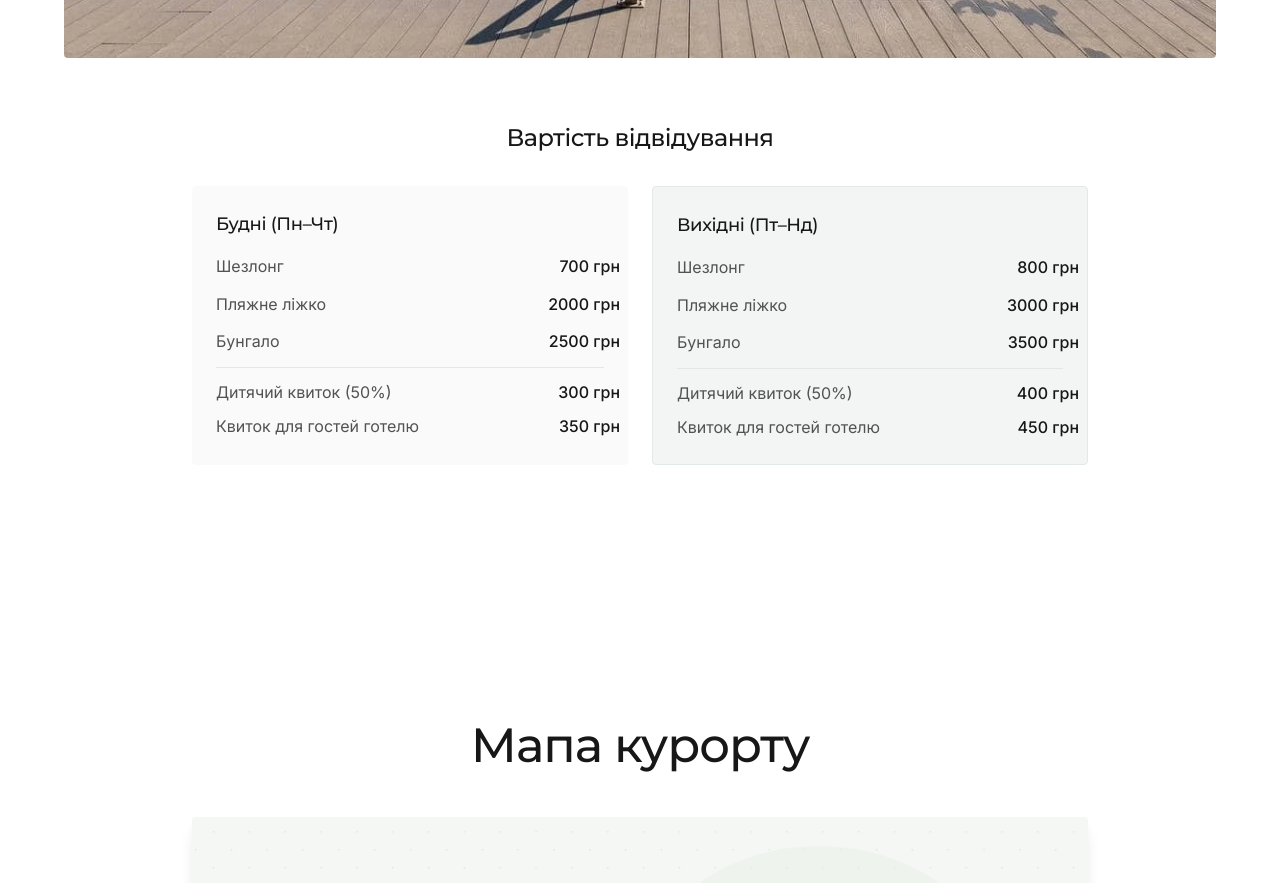
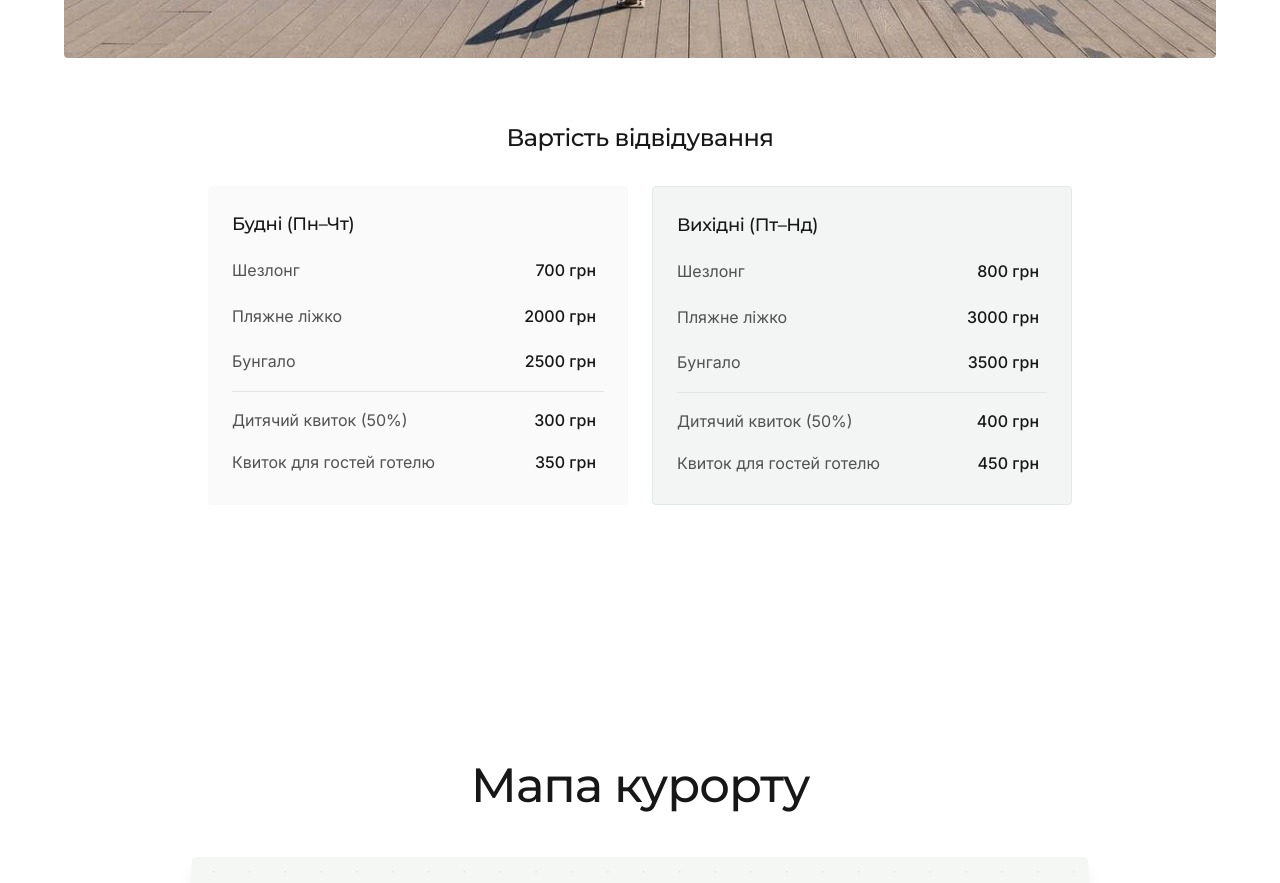
Before and after one commit to STEPS-LAB/chudodiievo-demo, a Next.js app: page / in a window 1280 px wide. Shown: the part 5920-6803 px from the top of the page. Built offline with nearby package versions, Linux system fonts and the light colour scheme.

Commit message:
фікс відступів в секції Басейн

```diff
--- a/src/components/sections/PoolSection.tsx
+++ b/src/components/sections/PoolSection.tsx
@@ -148,7 +148,7 @@ export default function PoolSection() {
           initial={{ opacity: 0, y: 20 }}
           animate={isVisible ? { opacity: 1, y: 0 } : {}}
           transition={{ duration: 0.6, delay: 0.3 }}
-          className="max-w-4xl mx-auto"
+          className="max-w-4xl mx-auto px-4"
         >
           <h3 className="text-2xl font-display font-medium text-neutral-900 text-center mb-8">
             {t.pricing.title}
@@ -161,26 +161,26 @@ export default function PoolSection() {
                 {t.pricing.weekdays}
               </h4>
               <div className="space-y-3">
-                <div className="grid grid-cols-[65%_35%] gap-4">
-                  <span className="text-neutral-600">{t.pricing.sunLounger}</span>
-                  <span className="font-medium text-neutral-900 text-right whitespace-nowrap">{prices.weekdays.sunLounger} {t.pricing.uah}</span>
+                <div className="grid grid-cols-[65%_35%] gap-4 items-start">
+                  <span className="text-neutral-600 py-1">{t.pricing.sunLounger}</span>
+                  <span className="font-medium text-neutral-900 text-right whitespace-nowrap py-1 pr-6">{prices.weekdays.sunLounger} {t.pricing.uah}</span>
                 </div>
-                <div className="grid grid-cols-[65%_35%] gap-4">
-                  <span className="text-neutral-600">{t.pricing.beachBed}</span>
-                  <span className="font-medium text-neutral-900 text-right whitespace-nowrap">{prices.weekdays.beachBed} {t.pricing.uah}</span>
+                <div className="grid grid-cols-[65%_35%] gap-4 items-start">
+                  <span className="text-neutral-600 py-1">{t.pricing.beachBed}</span>
+                  <span className="font-medium text-neutral-900 text-right whitespace-nowrap py-1 pr-6">{prices.weekdays.beachBed} {t.pricing.uah}</span>
                 </div>
-                <div className="grid grid-cols-[65%_35%] gap-4">
-                  <span className="text-neutral-600">{t.pricing.bungalow}</span>
-                  <span className="font-medium text-neutral-900 text-right whitespace-nowrap">{prices.weekdays.bungalow} {t.pricing.uah}</span>
+                <div className="grid grid-cols-[65%_35%] gap-4 items-start">
+                  <span className="text-neutral-600 py-1">{t.pricing.bungalow}</span>
+                  <span className="font-medium text-neutral-900 text-right whitespace-nowrap py-1 pr-6">{prices.weekdays.bungalow} {t.pricing.uah}</span>
                 </div>
                 <div className="border-t border-neutral-200 pt-3 space-y-2">
-                  <div className="grid grid-cols-[65%_35%] gap-4">
-                    <span className="text-neutral-600">{t.pricing.children}</span>
-                    <span className="font-medium text-neutral-900 text-right whitespace-nowrap">{prices.weekdays.children} {t.pricing.uah}</span>
+                  <div className="grid grid-cols-[65%_35%] gap-4 items-start">
+                    <span className="text-neutral-600 py-1">{t.pricing.children}</span>
+                    <span className="font-medium text-neutral-900 text-right whitespace-nowrap py-1 pr-6">{prices.weekdays.children} {t.pricing.uah}</span>
                   </div>
-                  <div className="grid grid-cols-[65%_35%] gap-4">
-                    <span className="text-neutral-600">{t.pricing.hotelGuest}</span>
-                    <span className="font-medium text-neutral-900 text-right whitespace-nowrap">{prices.weekdays.hotelGuest} {t.pricing.uah}</span>
+                  <div className="grid grid-cols-[65%_35%] gap-4 items-start">
+                    <span className="text-neutral-600 py-1">{t.pricing.hotelGuest}</span>
+                    <span className="font-medium text-neutral-900 text-right whitespace-nowrap py-1 pr-6">{prices.weekdays.hotelGuest} {t.pricing.uah}</span>
                   </div>
                 </div>
               </div>
@@ -192,26 +192,26 @@ export default function PoolSection() {
                 {t.pricing.weekends}
               </h4>
               <div className="space-y-3">
-                <div className="grid grid-cols-[65%_35%] gap-4">
-                  <span className="text-neutral-600">{t.pricing.sunLounger}</span>
-                  <span className="font-medium text-neutral-900 text-right whitespace-nowrap">{prices.weekends.sunLounger} {t.pricing.uah}</span>
+                <div className="grid grid-cols-[65%_35%] gap-4 items-start">
+                  <span className="text-neutral-600 py-1">{t.pricing.sunLounger}</span>
+                  <span className="font-medium text-neutral-900 text-right whitespace-nowrap py-1 pr-6">{prices.weekends.sunLounger} {t.pricing.uah}</span>
                 </div>
-                <div className="grid grid-cols-[65%_35%] gap-4">
-                  <span className="text-neutral-600">{t.pricing.beachBed}</span>
-                  <span className="font-medium text-neutral-900 text-right whitespace-nowrap">{prices.weekends.beachBed} {t.pricing.uah}</span>
+                <div className="grid grid-cols-[65%_35%] gap-4 items-start">
+                  <span className="text-neutral-600 py-1">{t.pricing.beachBed}</span>
+                  <span className="font-medium text-neutral-900 text-right whitespace-nowrap py-1 pr-6">{prices.weekends.beachBed} {t.pricing.uah}</span>
                 </div>
-                <div className="grid grid-cols-[65%_35%] gap-4">
-                  <span className="text-neutral-600">{t.pricing.bungalow}</span>
-                  <span className="font-medium text-neutral-900 text-right whitespace-nowrap">{prices.weekends.bungalow} {t.pricing.uah}</span>
+                <div className="grid grid-cols-[65%_35%] gap-4 items-start">
+                  <span className="text-neutral-600 py-1">{t.pricing.bungalow}</span>
+                  <span className="font-medium text-neutral-900 text-right whitespace-nowrap py-1 pr-6">{prices.weekends.bungalow} {t.pricing.uah}</span>
                 </div>
                 <div className="border-t border-neutral-200 pt-3 space-y-2">
-                  <div className="grid grid-cols-[65%_35%] gap-4">
-                    <span className="text-neutral-600">{t.pricing.children}</span>
-                    <span className="font-medium text-neutral-900 text-right whitespace-nowrap">{prices.weekends.children} {t.pricing.uah}</span>
+                  <div className="grid grid-cols-[65%_35%] gap-4 items-start">
+                    <span className="text-neutral-600 py-1">{t.pricing.children}</span>
+                    <span className="font-medium text-neutral-900 text-right whitespace-nowrap py-1 pr-6">{prices.weekends.children} {t.pricing.uah}</span>
                   </div>
-                  <div className="grid grid-cols-[65%_35%] gap-4">
-                    <span className="text-neutral-600">{t.pricing.hotelGuest}</span>
-                    <span className="font-medium text-neutral-900 text-right whitespace-nowrap">{prices.weekends.hotelGuest} {t.pricing.uah}</span>
+                  <div className="grid grid-cols-[65%_35%] gap-4 items-start">
+                    <span className="text-neutral-600 py-1">{t.pricing.hotelGuest}</span>
+                    <span className="font-medium text-neutral-900 text-right whitespace-nowrap py-1 pr-6">{prices.weekends.hotelGuest} {t.pricing.uah}</span>
                   </div>
                 </div>
               </div>
```
